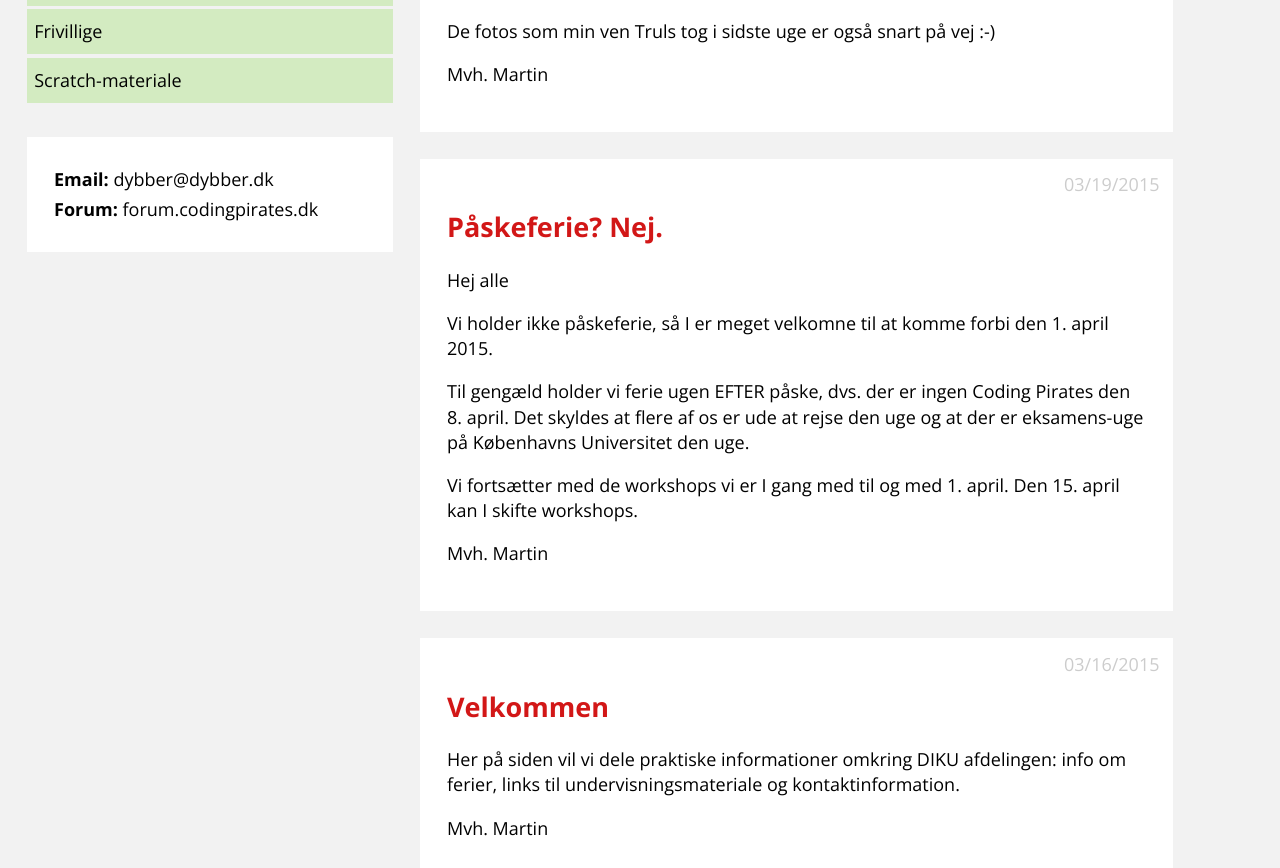
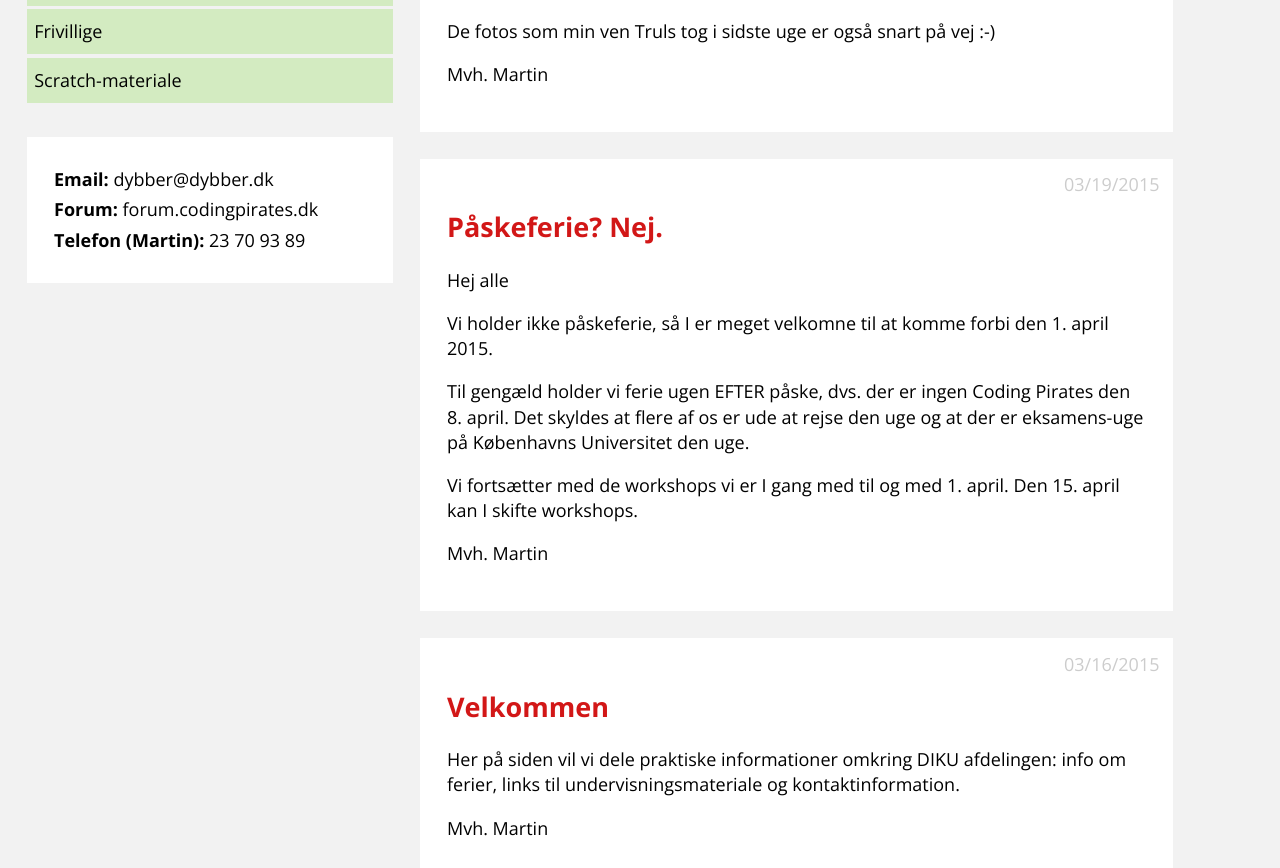
Before and after one commit to dybber/diku.codingpirates.dk, a Jekyll site: the page built from src/index.html, in a window 1280 px wide and 900 px high, scrolled down 620 px, cut to the strip 32-900 px from the top of the window. Built offline with Jekyll 4.4.1, drawn with Linux system fonts in a browser that asks for light colours; Markdown is read by kramdown in place of the engine named in the settings.

Commit message:
Tilføj telefonnummer

```diff
--- a/src/_layouts/default.html
+++ b/src/_layouts/default.html
@@ -46,6 +46,8 @@
         <div class="module color3">
             <strong>Email:</strong> <a href="mailto:{{ site.email }}">{{ site.email }}</a><br />
             <strong>Forum:</strong> <a href="http://forum.codingpirates.dk">forum.codingpirates.dk</a>
+            <strong>Telefon (Martin):</strong> 23 70 93 89
+            <!-- <strong>Telefon (Rasmus F.):</strong>  -->
             <!-- github/{{ site.github }}<br> -->
             <!-- twitter/{{ site.twitter }}<br> -->
         </div>
```
